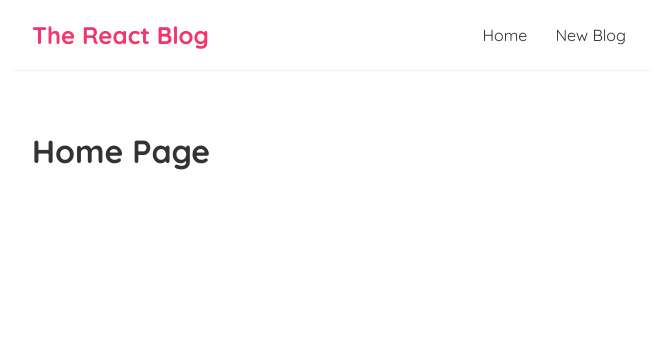
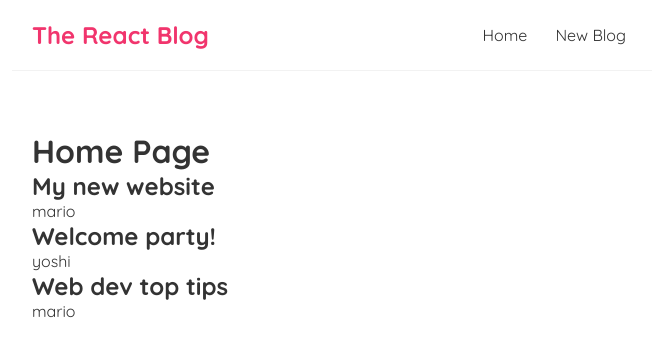
Before and after one commit to MLankaoui/react-blog, a React (Create React App) app: page / in a window 1280 px wide. Shown: the top 356 px of the page, without its empty margins (308-964 px from the left). Built offline with nearby package versions, Linux system fonts and the light colour scheme.

Commit message:
add dummy articles data to home page.

```diff
--- a/src/components/Home.jsx
+++ b/src/components/Home.jsx
@@ -1,9 +1,24 @@
-import React from 'react'
+import React, { useState } from 'react'
 
 export default function Home() {
-  return (
-    <div className='home'>
-      <h1> Home Page </h1>
-    </div>
-  )
+    // some dummy data
+
+    const blogpost = [
+        { title: 'My new website', body: 'lorem ipsum...', author: 'mario', id: 1 },
+        { title: 'Welcome party!', body: 'lorem ipsum...', author: 'yoshi', id: 2 },
+        { title: 'Web dev top tips', body: 'lorem ipsum...', author: 'mario', id: 3 }
+      ]
+    const [blogs, setBlogs] = useState(blogpost)
+    return (
+        <div className='home'>
+        <h1> Home Page </h1>
+        {blogs.map((post) => (
+            <div className='blog-preview' key={post.id}>
+                <h2>{post.title}</h2>
+                <p> {post.author} </p>
+            </div>
+
+        ))}
+        </div>
+    );
 }
```
